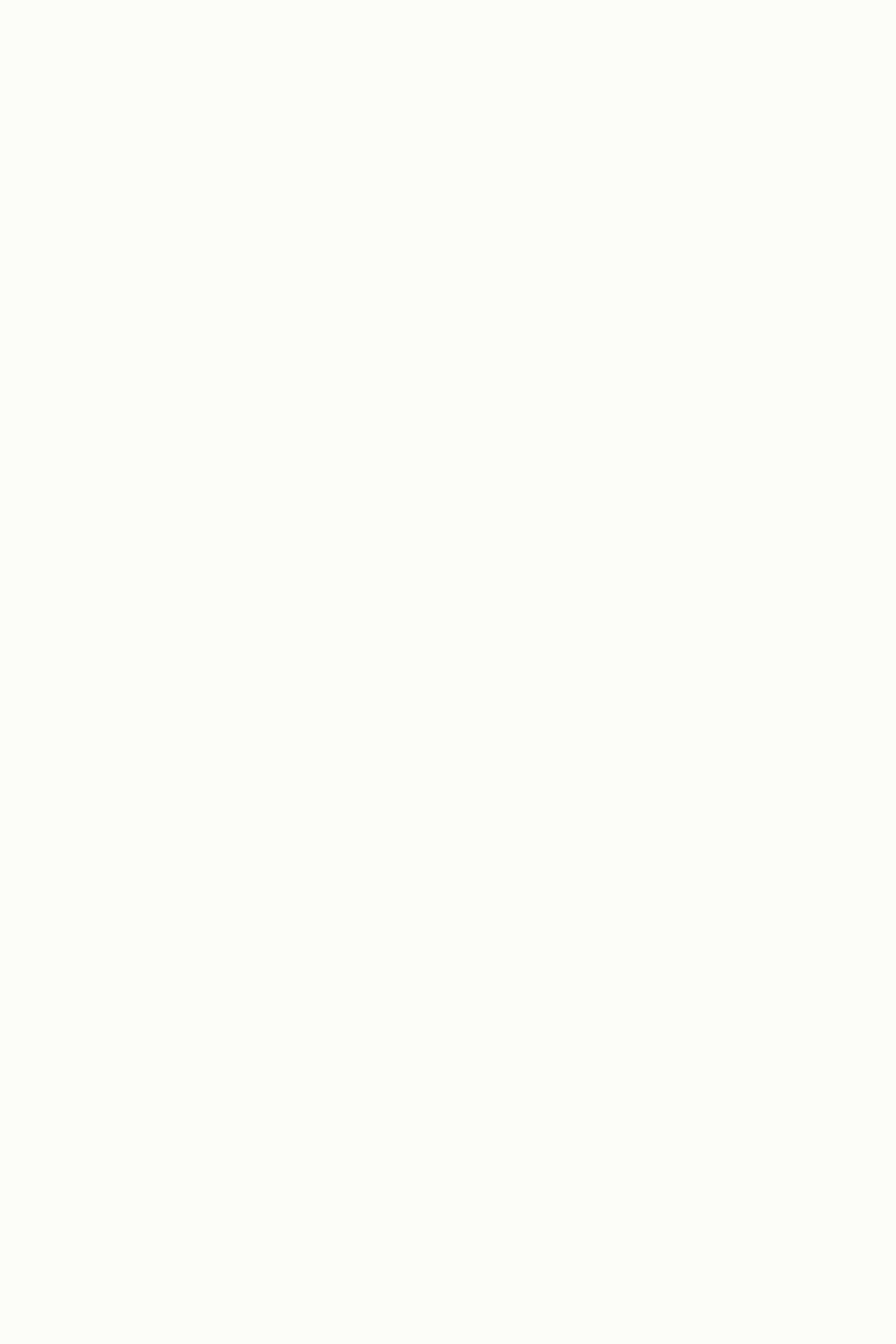
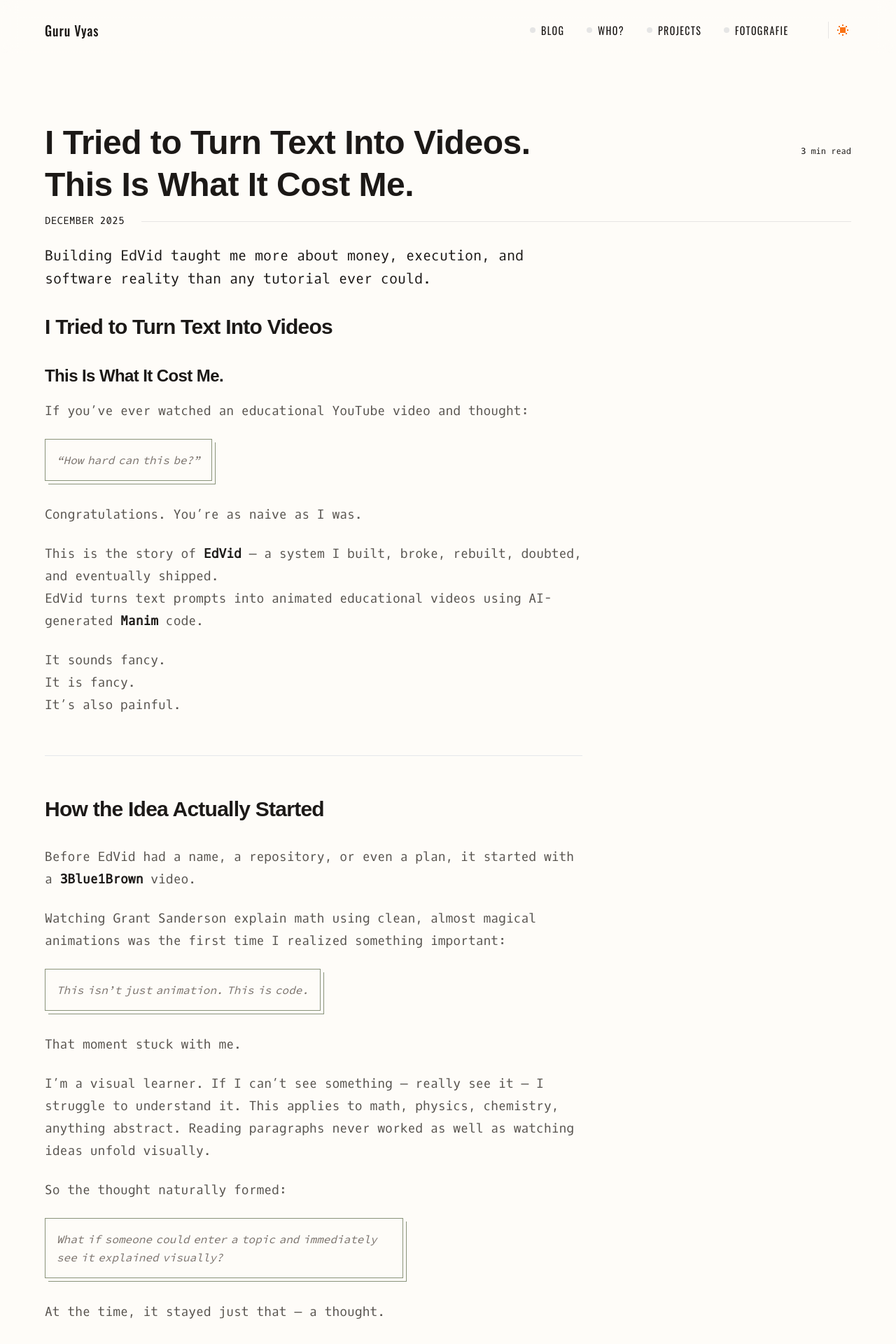
Before and after one commit to wakeupguruu/portfolio, a Next.js app: page /blog/building-edvid-text-to-video in a window 1280 px wide. Before the commit this address had no page. Shown: the top 1920 px of the page at 70% size. Before the commit the page ends 800 px from the top, so only its background shows below. Built offline with nearby package versions, Linux system fonts and the light colour scheme; a web font is replaced by a local one.

Commit message:
feat(blog): add EdVid post, reading time, and content cleanup

```diff
--- a/app/blog/[slug]/page.tsx
+++ b/app/blog/[slug]/page.tsx
@@ -70,9 +70,14 @@ export default async function BlogPostPage({ params }: PageParams) {
                     <Section className="mb-12 md:mb-20">
                         <div>
                             <div className="mb-8">
-                                <h1 className="max-w-3xl font-tasa text-4xl md:text-5xl font-extrabold leading-tight tracking-[-0.04em] text-[#1c1917] dark:text-[#ededed] mb-3">
-                                    {post.title}
-                                </h1>
+                                <div className="flex justify-between items-baseline gap-4 mb-3">
+                                    <h1 className="max-w-3xl font-tasa text-4xl md:text-5xl font-extrabold leading-tight tracking-[-0.04em] text-[#1c1917] dark:text-[#ededed]">
+                                        {post.title}
+                                    </h1>
+                                    <span className="shrink-0 text-xs font-oxygen text-muted-foreground">
+                                        {(post as any).readingTime}
+                                    </span>
+                                </div>
                                 <div className="flex items-center w-full mb-6">
                                     <span className="text-sm tracking-wide font-oxygen uppercase text-muted-foreground whitespace-nowrap">
                                         {post.date}
--- a/app/blog/data.ts
+++ b/app/blog/data.ts
@@ -1,4 +1,24 @@
 export const POSTS = [
+    {
+        date: "DECEMBER 2025",
+        title: "I Tried to Turn Text Into Videos. This Is What It Cost Me.",
+        slug: "building-edvid-text-to-video",
+        href: "/blog/building-edvid-text-to-video",
+        excerpt: "Building EdVid taught me more about money, execution, and software reality than any tutorial ever could.",
+        image: "/hero-character-removebg-preview.png",
+        caption: "The cost of ambition.",
+        readingTime: "3 min read"
+    },
+    {
+        date: "JANUARY 2025",
+        title: "Reading Massive Open-Source Codebases Is Unrealistic",
+        slug: "reading-massive-open-source-codebases-is-unrealistic",
+        href: "/blog/reading-massive-open-source-codebases-is-unrealistic",
+        excerpt: "What actually helped me understand large open-source projects without drowning in code.",
+        image: "/hero-character-removebg-preview.png",
+        caption: "Navigating complexity.",
+        readingTime: "5 min read"
+    },
     {
         date: "JUNE 2024",
         title: "The weirdest vector algebra class",
@@ -8,31 +28,4 @@ export const POSTS = [
         image: "/hero-character-removebg-preview.png",
         caption: "A lesson in direction and magnitude.",
     },
-    {
-        date: "MARCH 2024",
-        title: "The day it rained",
-        slug: "the-day-it-rained",
-        href: "/blog/the-day-it-rained",
-        excerpt: "A story about rain and its impact.",
-        image: "/hero-character-removebg-preview.png",
-        caption: "Watching the world wash away.",
-    },
-    {
-        date: "MARCH 2024",
-        title: "The Green Eyed Monster",
-        slug: "the-green-eyed-monster",
-        href: "/blog/the-green-eyed-monster",
-        excerpt: "Thoughts on jealousy and human nature.",
-        image: "/hero-character-removebg-preview.png",
-        caption: "Reflections in the mirror.",
-    },
-    {
-        date: "MARCH 2024",
-        title: "Comfort zone",
-        slug: "comfort-zone",
-        href: "/blog/comfort-zone",
-        excerpt: "Why stepping out of your comfort zone is essential.",
-        image: "/hero-character-removebg-preview.png",
-        caption: "Breaking through the wall.",
-    },
 ];
--- /dev/null
+++ b/content/blogs/building-edvid-text-to-video.md
@@ -0,0 +1,127 @@
+## I Tried to Turn Text Into Videos
+
+### This Is What It Cost Me.
+
+If you’ve ever watched an educational YouTube video and thought:
+
+> _“How hard can this be?”_
+
+Congratulations. You’re as naive as I was.
+
+This is the story of **EdVid** — a system I built, broke, rebuilt, doubted, and eventually shipped.
+EdVid turns text prompts into animated educational videos using AI-generated **Manim** code.
+
+It sounds fancy.
+It is fancy.
+It’s also painful.
+
+---
+
+## How the Idea Actually Started
+
+Before EdVid had a name, a repository, or even a plan, it started with a **3Blue1Brown** video.
+
+Watching Grant Sanderson explain math using clean, almost magical animations was the first time I realized something important:
+
+> _This isn’t just animation. This is code._
+
+That moment stuck with me.
+
+I’m a visual learner. If I can’t see something — really see it — I struggle to understand it. This applies to math, physics, chemistry, anything abstract. Reading paragraphs never worked as well as watching ideas unfold visually.
+
+So the thought naturally formed:
+
+> _What if someone could enter a topic and immediately see it explained visually?_
+
+At the time, it stayed just that — a thought.
+
+---
+
+## From Thought to Project
+
+Weeks later, when the idea was almost forgotten, I watched a video by **Harkirat Singh**. He was casually discussing his ideas for 2025, talking about LLMs, AI, and then briefly mentioned using **Manim** to generate educational content.
+
+That was the moment of validation.
+
+When someone experienced independently arrives at the same direction you were already thinking about, you realize you’re not completely delusional.
+
+That’s when the idea stopped being a thought and became **EdVid**.
+
+---
+
+## What EdVid Actually Does
+
+At a high level, EdVid:
+
+- Takes a user prompt via chat
+- Sends it to an AI model (Claude)
+- Receives executable Manim code
+- Renders scenes into videos
+- Merges them into a final output
+- Stores state so videos can be continued later
+
+Simple.
+
+Right?
+
+---
+
+## The Lowest Point
+
+The lowest point wasn’t a bug.
+It wasn’t a crash.
+It was running out of money.
+
+Most of the system was already built, which somehow made it worse. I remember thinking:
+
+> _What’s the point of finishing this? No one cares. I’m already broke._
+
+Progress slowed. Some days I worked for hours.
+Some days I didn’t work at all.
+
+That’s the part no one romanticizes.
+
+---
+
+## What I Learned (The Honest Part)
+
+Building EdVid taught me things tutorials never will:
+
+- Code generation is useless without execution discipline
+- UX matters even for developer tools
+- Video pipelines punish sloppy architecture
+- Side effects will destroy your tests if you let them
+
+Most importantly:
+
+> **Shipping something real forces growth faster than consuming content ever will.**
+
+---
+
+## What I’m Actually Proud Of
+
+Here’s the part I don’t downplay.
+
+This system was built **entirely on my own initiative**.
+
+- No step-by-step tutorials
+- No blog posts explaining how to do it
+- No YouTube playlist titled _“Build an AI video generator in 10 hours”_
+
+To the best of my knowledge, I may be one of the first people to combine:
+
+**AI-generated code → Manim → automated video rendering**
+into a single working system.
+
+Is it polished? No.
+Does it break? Yes.
+Does it work? Also yes.
+
+If you’re building something ambitious and it feels harder than expected, that’s not a red flag — that’s a signal you’re learning something real.
+
+---
+
+## Project Link
+
+You can check out the project here:
+👉 **GitHub:** `https://github.com/wakeupguruu/EdVid`
--- a/content/blogs/comfort-zone.md
+++ /dev/null
@@ -1,7 +0,0 @@
-The comfort zone is a beautiful place, but nothing ever grows there. It's a cliché for a reason. We build walls of routine and familiarity to protect ourselves from the unknown.
-
-### Breaking The Wall
-
-Growth happens in the friction. It happens in that awkward moment when you don't know the answer, when your hands are shaking before a presentation, when you click "publish" on a piece of code you're not 100% sure about.
-
-I used to fear that friction. Now I chase it. Because staying comfortable is easy, but it's also stagnant. And in a world that never stops moving, standing still is falling behind.
--- a/content/blogs/reading-massive-open-source-codebases-is-unrealistic.md
+++ b/content/blogs/reading-massive-open-source-codebases-is-unrealistic.md
@@ -1,18 +1,8 @@
----
-title: "Reading Massive Open-Source Codebases Is Unrealistic"
-description: "What actually helped me understand large open-source projects without drowning in code."
-author: Guru
-date: 2025-01-25
-readingTime: "5 min"
----
-
-## Reading Massive Open-Source Codebases Is Unrealistic
-
-### Here’s What Actually Helped Me
+## Reading Massive Open-Source Codebases Is Unrealistic : Here’s What Actually Helped Me
 
 When I first started contributing to open source, I had a naive belief:
 
-> _“If I just read the code carefully, I’ll understand it.”_
+_“If I just read the code carefully, I’ll understand it.”_
 
 That belief didn’t survive my first serious organization.
 
--- a/content/blogs/the-day-it-rained.md
+++ /dev/null
@@ -1,9 +0,0 @@
-It started as a drizzle, a gentle tapping on the roof. By noon, the sky had turned a bruising shade of purple, and the streets were rivers.
-
-### Washed Away
-
-There's something cleansing about a downpour. It forces you indoors, forces you to pause. The noise of the city is drowned out by the relentless drumming of water against concrete.
-
-I sat by the window, watching people scurry for cover. Umbrellas blossomed like colorful mushrooms. It was chaotic, yet strangely peaceful.
-
-The rain didn't just wash away the dust; it washed away the urgency. For a few hours, the world stopped moving, and we were all just waiting for the sky to run out of tears.
--- a/content/blogs/the-green-eyed-monster.md
+++ /dev/null
@@ -1,9 +0,0 @@
-Shakespeare called it the "green-eyed monster," a beast that mocks the meat it feeds on. Jealousy is a curious emotion. It's not about what you lack; it's about what someone else has.
-
-### The Mirror
-
-I've learned that jealousy is rarely about the other person. It's a mirror reflecting your own insecurities. When you feel that twinge of envy, it's a signal. It's your mind telling you what you value but haven't yet achieved.
-
-> "Comparison is the thief of joy."
-
-Instead of letting it consume you, use it. Let it be the fuel. If you want what they have, go build it. The monster only grows if you feed it silence and resentment.
```
Also changed, not shown: content/blogs/zulip-open-source.md (added).
